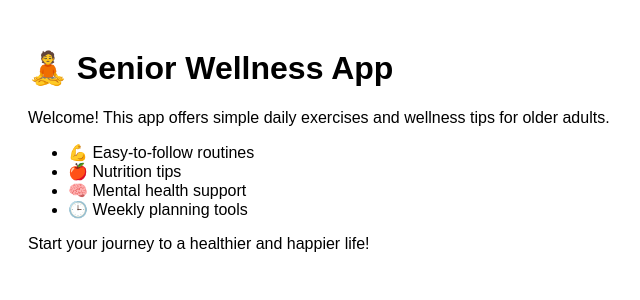
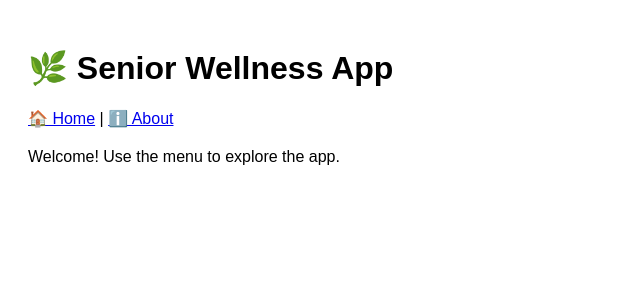
Before and after one commit to Chapic/senior-wellness-app, a React (Vite) app: page / in a window 1280 px wide. Shown: the top 300 px of the page, without its empty margins (0-640 px from the left). Built offline with nearby package versions, Linux system fonts and the light colour scheme.

Commit message:
Modificada la carpeta

```diff
--- a/src/App.jsx
+++ b/src/App.jsx
@@ -1,15 +1,13 @@
+import { Link } from 'react-router-dom';
+
 export default function App() {
   return (
     <div style={{ padding: '20px', fontFamily: 'sans-serif' }}>
-      <h1>🧘 Senior Wellness App</h1>
-      <p>Welcome! This app offers simple daily exercises and wellness tips for older adults.</p>
-      <ul>
-        <li>💪 Easy-to-follow routines</li>
-        <li>🍎 Nutrition tips</li>
-        <li>🧠 Mental health support</li>
-        <li>🕒 Weekly planning tools</li>
-      </ul>
-      <p>Start your journey to a healthier and happier life!</p>
+      <h1>🌿 Senior Wellness App</h1>
+      <nav style={{ marginBottom: '20px' }}>
+        <Link to="/home">🏠 Home</Link> | <Link to="/about">ℹ️ About</Link>
+      </nav>
+      <p>Welcome! Use the menu to explore the app.</p>
     </div>
   );
 }
```
